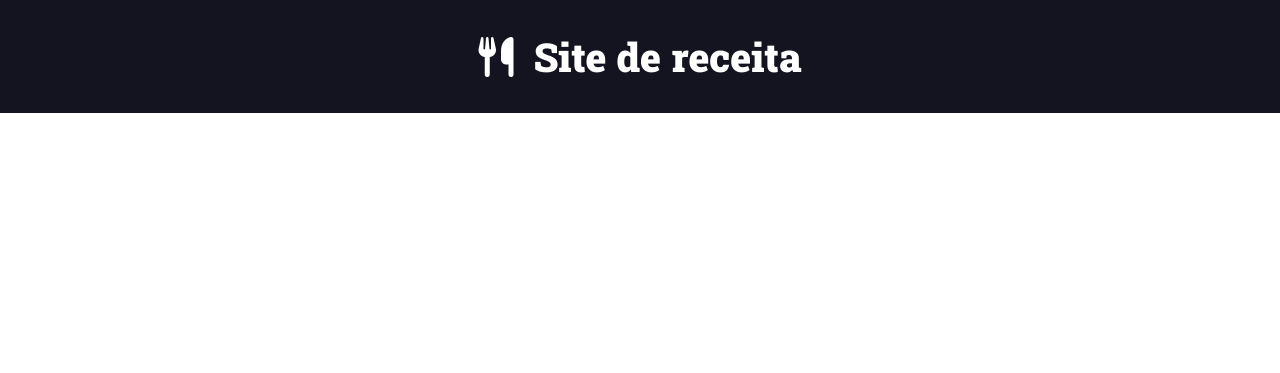
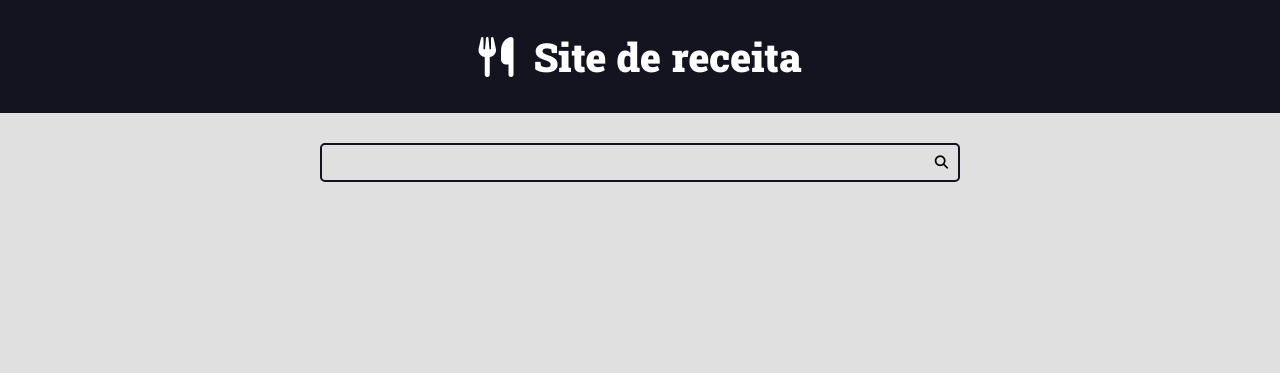
Before and after one commit to natancalcagno/NfWeb, a Django app: page / in a window 1280 px wide. Shown: the top 373 px of the page. Run offline with Django 4.2, Linux system fonts and the light colour scheme.

Commit message:
criando o header.html e o campo search

```diff
--- a/receita/templates/receita/pages/home.html
+++ b/receita/templates/receita/pages/home.html
@@ -1,18 +1,16 @@
 {% include 'receita/partials/head.html' %}
 
 <body>
+{% include 'receita/partials/header.html' %}
 
-    <header class="main-header-container">
-        <div class="main-header container">
-            <h1>
-                <a class="main-logo" href="/">
+<div class="search-container">
+    <div class="container">
+        <form action="" class="search-form">
+            <input type="search" class="search-input" name="search">
+            <button type="submit" class="search-button"><i class="fas fa-search"></i></button>
+        </form>
+    </div>
+</div>
 
-                    <i class="fas fa-utensils main-logo-icon"></i>
-                    <span class="main-logo-text">Site de receita</span>
-                </a>
-            </h1>
-        </div>
-
-    </header>
 </body>
 </html>
--- a/receita/templates/receita/partials/head.html
+++ b/receita/templates/receita/partials/head.html
@@ -66,6 +66,7 @@
             --spacing-gutter-medium: 3rem;
             --spacing-gutter-large: 4rem;
         }
+
         * {
             padding: 0;
             margin: 0;
@@ -81,9 +82,15 @@
 
             font-size: 1.6rem;
             font-family: var(--font-primary);
+            background: var(--color-gray-1);
         }
 
-        h1,h2,h3,h4,h5,h6 {
+        h1,
+        h2,
+        h3,
+        h4,
+        h5,
+        h6 {
             font-family: var(--font-headings);
         }
 
@@ -104,7 +111,7 @@
             display: flex;
             flex-flow: row nowrap;
             align-items: center;
-            /* justify-content: center; */
+            justify-content: center;
             width: fit-content;
             margin: 0 auto;
         }
@@ -112,5 +119,48 @@
         .main-logo-icon {
             margin-right: 2rem;
         }
+
+        .search-form {
+            border: .2rem solid var(--color-primary-dark);
+            max-width: 64rem;
+            margin: 0 auto;
+            border-radius: 5px;
+            position: relative;
+            transition: all 300ms ease-in-out;
+        }
+
+        .search-input,
+        .search-button {
+            border: none;
+            background: none;
+            outline: none;
+            padding: 1rem;
+            transition: all 300ms ease-in-out;
+        }
+
+        .search-input {
+            width: 100%;
+            padding-right: 3rem;
+        }
+
+        .search-button {
+            position: absolute;
+            top: 0;
+            right: 0;
+        }
+
+        .search-button:focus {
+            outline: 2px solid var(--color-primary);
+            background: rgba(0,0,0,.4);
+        }
+
+        .search-form:focus-within {
+            border-color: var(--color-primary);
+            background: var(--color-with);
+        }
+
+        .search-form:focus-within .search-button {
+            color: var(--color-primary);
+        }
     </style>
 </head>
--- /dev/null
+++ b/receita/templates/receita/partials/header.html
@@ -0,0 +1,12 @@
+<header class="main-header-container">
+    <div class="main-header container">
+        <h1>
+            <a class="main-logo" href="/">
+
+                <i class="fas fa-utensils main-logo-icon"></i>
+                <span class="main-logo-text">Site de receita</span>
+            </a>
+        </h1>
+    </div>
+
+</header>
```
